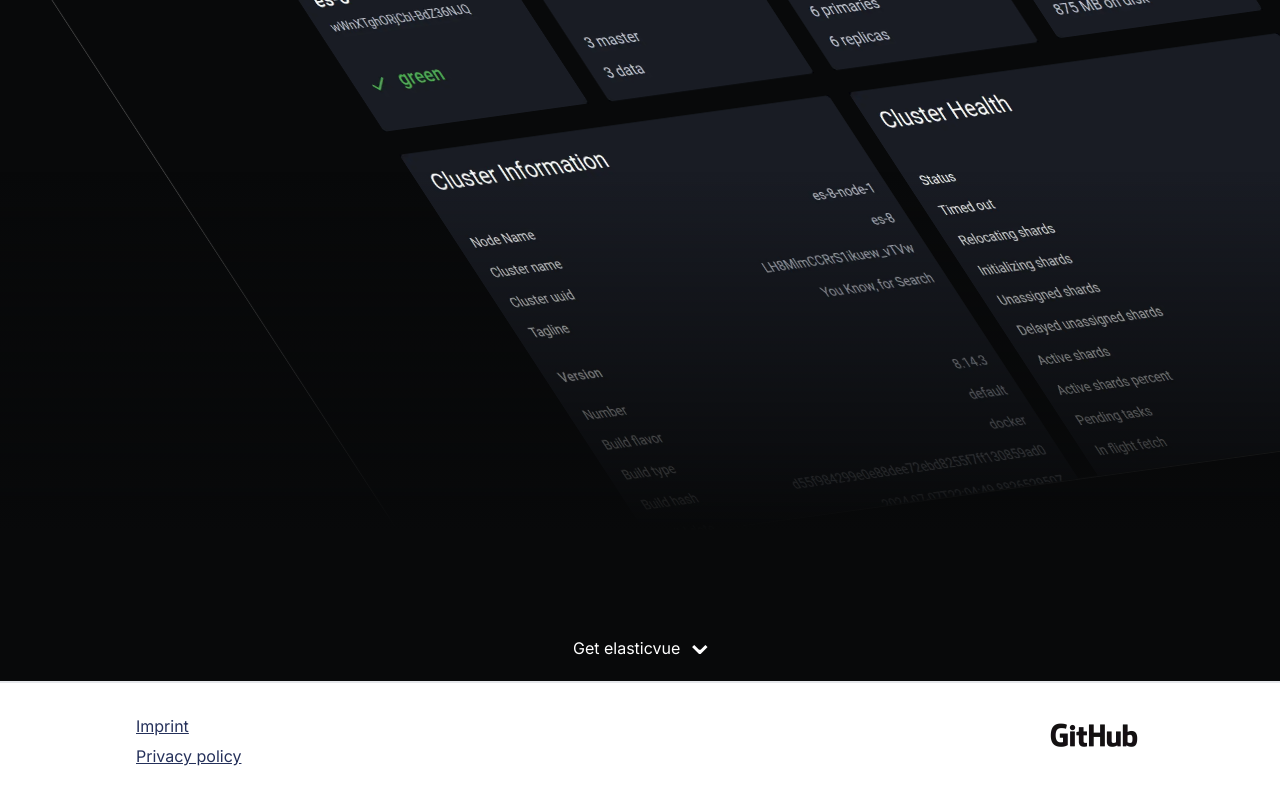
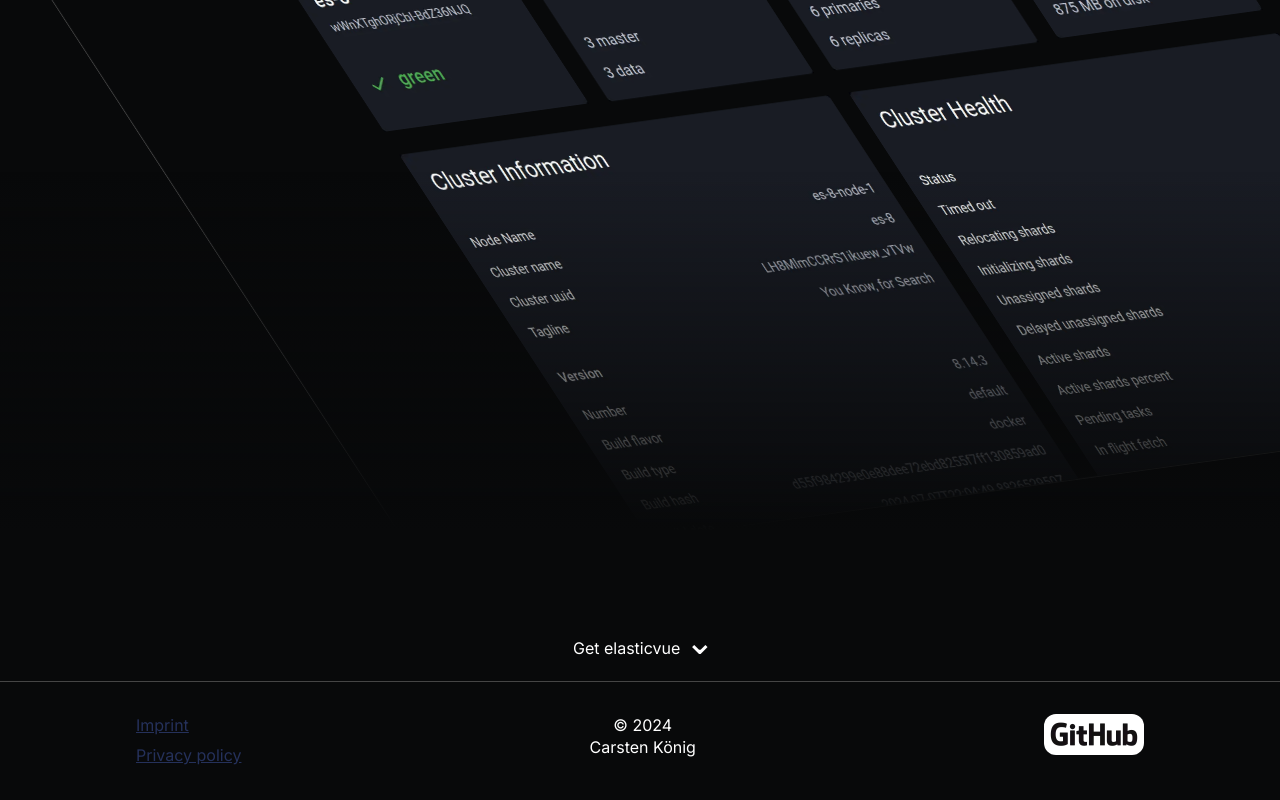
Before and after one commit to cars10/elasticvue_com-react, a Next.js app: page / in a window 1280 px wide. Shown: the part 916-1716 px from the top of the page. Built offline with nearby package versions, Linux system fonts and the light colour scheme.

Commit message:
fix footer

```diff
--- a/src/components/layout/Footer/Footer.tsx
+++ b/src/components/layout/Footer/Footer.tsx
@@ -7,7 +7,7 @@
 
   return (
     <>
-      <footer className="border-t-2 border-gray-200 bg-white py-8 dark:bg-primary dark:text-white dark:border-none">
+      <footer className="border-t-1 border-[#454545] py-8">
         <div className="mx-auto w-[95%] max-w-[1640px] lg:w-[80%]">
           <div className="flex flex-1 flex-row justify-between">
             <div className="px-2">
@@ -45,7 +45,7 @@
                   rel="noopener"
                   target="_blank"
                 >
-                  <Image alt="Github" src={GithubLogo} width="100" />
+                  <Image alt="Github" src={GithubLogo} width="100" className="bg-white rounded-xl" />
                 </a>
               </div>
             </div>
```
